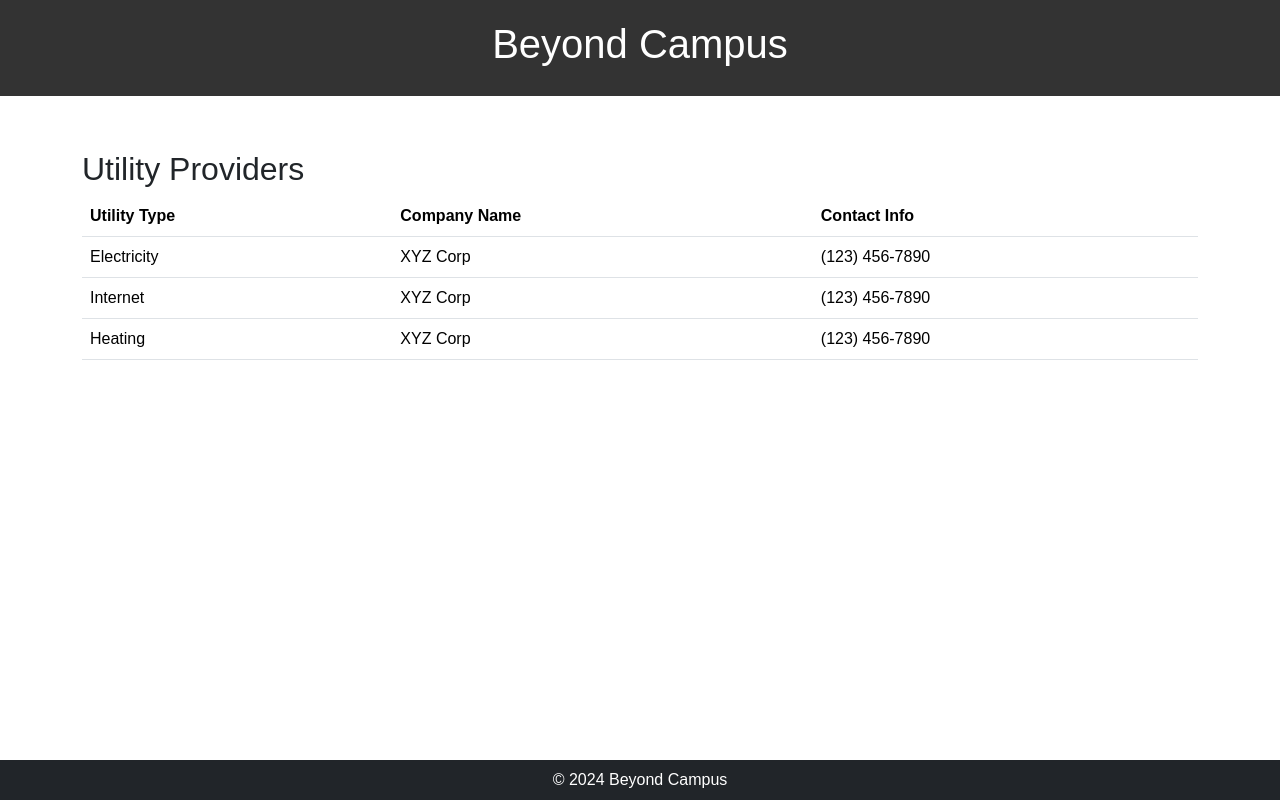
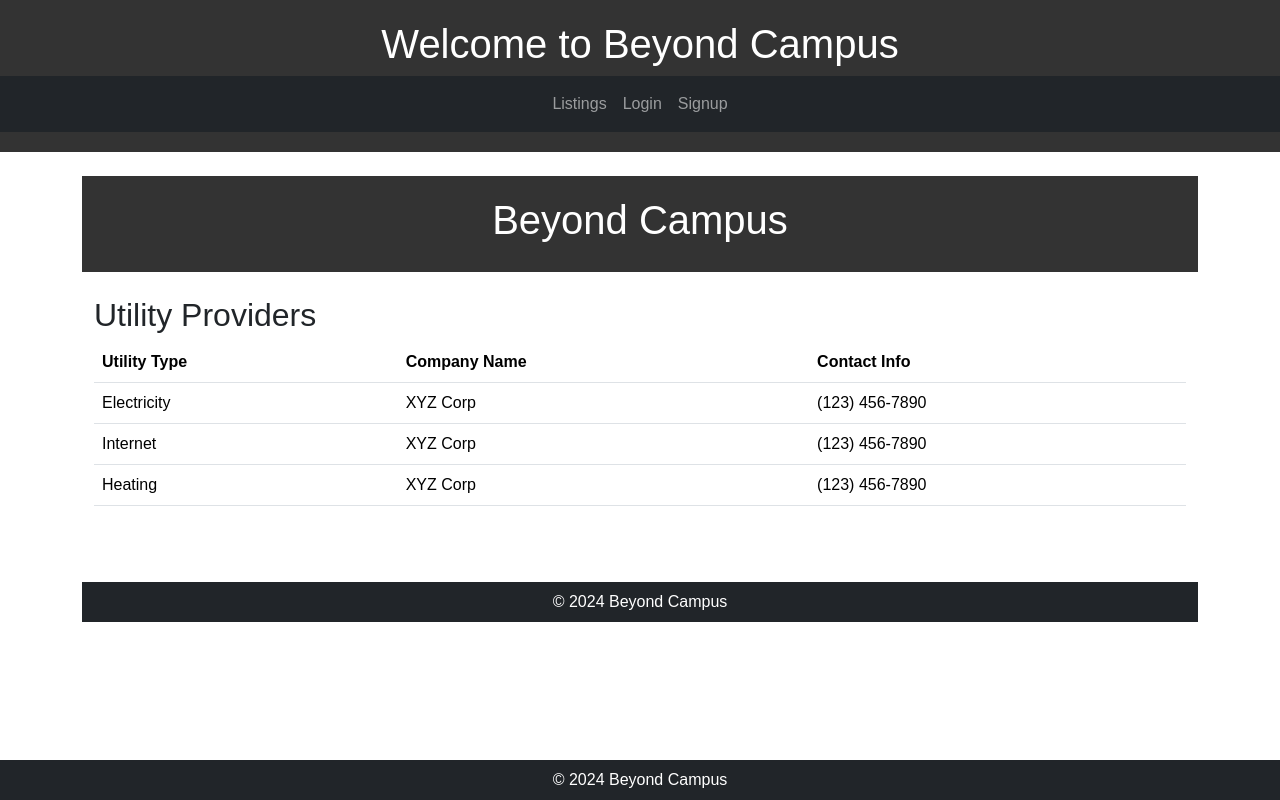
Before and after one commit to AjaXsb/beyond_campus, a Django app: template beyondCampus/templates/UtilityProvider.html in a window 1280 px wide. Run offline with Django 4.2, Linux system fonts and the light colour scheme; the template is opened without the code that fills it, so the values that code supplies are empty; parts of the project's set-up code (start-up, migrations or seed data) failed here and were passed over.

Commit message:
Update UtilityProvider.html

```diff
--- a/beyondCampus/templates/UtilityProvider.html
+++ b/beyondCampus/templates/UtilityProvider.html
@@ -1,90 +1,8 @@
-<!DOCTYPE html>
-<html lang="en">
-<head>
-  <meta charset="UTF-8">
-  <meta name="viewport" content="width=device-width, initial-scale=1.0">
-  <title>{% block title %}Beyond Campus{% endblock %}</title>
-  <!-- Bootstrap CSS -->
-  <link href="https://cdn.jsdelivr.net/npm/bootstrap@5.3.0-alpha1/dist/css/bootstrap.min.css" rel="stylesheet">
-  <!-- Custom CSS -->
-  <style>
-    body {
-      font-family: Arial, sans-serif;
-      display: flex;
-      flex-direction: column;
-      min-height: 100vh;
-    }
-    header {
-      background-color: #333;
-      color: #fff;
-      padding: 20px 0;
-      text-align: center;
-    }
-    nav {
-      background-color: #666;
-      padding: 10px 0;
-      text-align: center;
-    }
-    nav a {
-      color: #fff;
-      text-decoration: none;
-      padding: 10px 20px;
-    }
-    nav a:hover {
-      background-color: #999;
-    }
+{% extends "base.html" %}
 
-    main {
-      flex: 1;
-      padding: 30px;
-      padding-bottom: 80px;
-    }
+{% block title %}Sign Up{% endblock %}
 
-    input.form-control {
-        border: 2px solid #fff;
-        padding: 10px;
-    }
-
-    input.form-control:focus {
-        border-color: #4A90E2;
-        box-shadow: 0 0 5px rgba(74, 144, 226, 0.5);
-    }
-
-    button.btn-primary {
-        background-color: #6c757d;
-        color: white;
-        padding: 8px;
-        border-radius: 5px;
-        font-size: 16px;
-    }
-
-    button.btn-primary:hover {
-        background-color: #6f5F2d;
-        box-shadow: ;
-        }
-
-    a.btn-secondary {
-        color: white;
-        padding: 10px;
-        border-radius: 5px;
-        font-size: 16px;
-        }
-
-    a.btn-secondary:hover {
-        background-color: #6f5F2d;
-        box-shadow: ;
-        }
-
-    footer {
-      background-color: #333;
-      color: #fff;
-      padding: 10px;
-      text-align: center;
-      width: 100%;
-    }
-  </style>
-
-</head>
+{% block content %}
 <body>
 
   <header>
@@ -126,4 +44,4 @@
     </footer>
 </main>
 </body>
-</html>
+{% endblock %}
```
